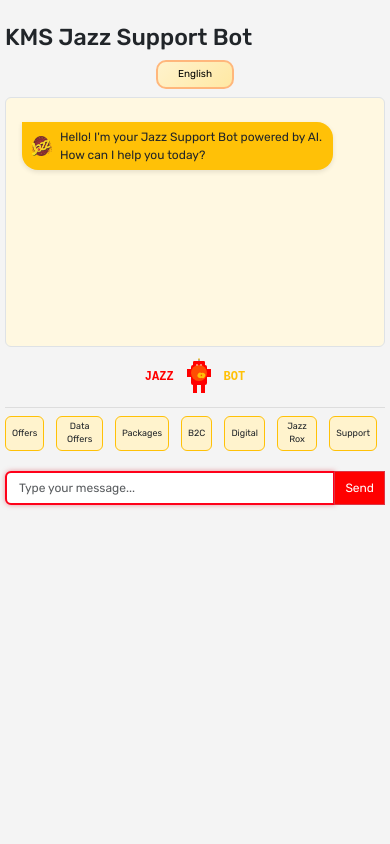
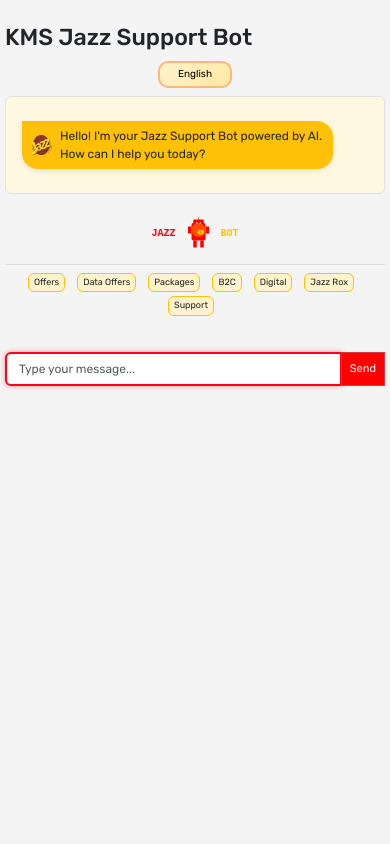
Before and after one commit to hmzza/chatbot-jazz-kms, a Flask app: page / in a window 390 px wide. Run offline with Flask 3, Linux system fonts and the light colour scheme.

Commit message:
modified UI

```diff
--- a/static/chatbot.css
+++ b/static/chatbot.css
@@ -3,33 +3,32 @@
   background-color: #f4f4f4;
   display: flex;
   flex-direction: column;
-  height: 100vh;
+  min-height: 100vh; /* Allow page to grow with content */
   margin: 0;
-  overflow: hidden;
+  /* Removed overflow: hidden to allow window scroll */
 }
 .container {
   flex: 1;
   display: flex;
   flex-direction: column;
-  padding-bottom: 0;
-  max-height: 100%;
   padding: 0 15px; /* Add padding for smaller screens */
 }
 .chat-box {
-  height: 60%; /* Fixed height for chat box */
-  overflow-y: auto;
+  height: 500px; /* Fixed size as requested */
+  overflow-y: auto; /* Ensure chat bubbles are scrollable */
   background: #fff8e1;
   display: flex;
   flex-direction: column;
   padding: 15px;
   border: 2px solid #ffc107;
   border-radius: 10px;
+  margin-bottom: 10px; /* Space before input area */
 }
 .chat-bubble {
   margin: 8px 0;
-  padding: 12px 16px;
+  padding: 12px 16px; /* Original padding */
   border-radius: 16px;
-  max-width: 75%;
+  max-width: 75%; /* Original max-width */
   display: flex;
   align-items: center;
   box-shadow: 0 2px 5px rgba(0,0,0,0.1);
@@ -55,6 +54,7 @@
 #quick-replies {
   display: flex;
   justify-content: center;
+  flex-wrap: wrap; /* Allow buttons to wrap for responsiveness */
   gap: 8px;
   padding: 8px 0;
 }
@@ -62,7 +62,7 @@
   background-color: #fff3cd;
   border-color: #ffc107;
   color: #212529;
-  padding: 5px 10px; /* Smaller padding for buttons */
+  padding: 3px 8px; /* Smaller padding for buttons */
   font-size: 12px; /* Smaller font size */
 }
 #quick-replies button:hover {
@@ -98,14 +98,14 @@
   text-align: center;
 }
 .language-selector .form-select {
-  width: 100px; /* Increased width */
+  width: 100px; /* From your latest CSS */
   border: 2px solid #ffb77c;
   background: linear-gradient(135deg, #fff3cd, #ffe8a3); /* Gradient for aesthetic */
   color: #000000;
-  font-size: 13px; /* Larger font for readability */
-  font-weight:lighter; /* Bolder text */
+  font-size: 13px; /* From your latest CSS */
+  font-weight: lighter; /* From your latest CSS */
   text-align: center; /* Centered text */
-  padding: 6px 10px; /* More spacious padding */
+  padding: 6px 10px; /* From your latest CSS */
   border-radius: 10px; /* Rounded corners */
   transition: all 0.3s ease; /* Smooth transition for hover/focus */
 }
@@ -127,14 +127,15 @@
   display: flex;
   justify-content: center;
   align-items: center;
-  height: 120px;
+  height: 80px; /* Reduced to make smaller and free up space */
   background-color: #f4f4f4;
-  padding: 10px;
-  gap: 10px;
+  padding: 8px; /* Slightly reduced padding */
+  gap: 8px; /* Reduced gap */
+  min-height: 60px; /* Minimum height to prevent collapse */
 }
 .robot-svg {
-  width: 80px;
-  height: 80px;
+  width: 60px; /* Reduced from 80px */
+  height: 60px;
 }
 .robot-thinking .gear {
   animation: rotate 2s linear infinite;
@@ -161,7 +162,7 @@
 .robot-text {
   font-family: 'Courier New', Courier, monospace; /* Robotic font */
   font-weight: bold;
-  font-size: 18px;
+  font-size: 14px; /* Reduced from 18px */
   text-transform: uppercase;
 }
 .robot-jazz {
@@ -172,9 +173,13 @@
 }
 /* Input Area */
 .input-area {
-  padding: 10px 0;
+  padding: 0px 0; /* Reduced padding to save space */
   background-color: transparent; /* Remove white background */
   border-top: 1px solid #ddd;
+  min-height: 60px; /* Minimum height to ensure visibility */
+  display: flex;
+  flex-direction: column;
+  gap: 8px; /* Space between language selector, quick replies, and input */
 }
 
 /* Responsive Adjustments */
@@ -183,12 +188,12 @@
     padding: 0 10px;
   }
   .chat-box {
-    height: 300px; /* Reduce height on smaller screens */
+    height: 70%; /* Fixed size for smaller screens */
     padding: 10px;
   }
   .chat-bubble {
-    padding: 8px 12px;
-    max-width: 85%; /* Allow more width on smaller screens */
+    padding: 8px 12px; /* Original responsive setting */
+    max-width: 85%; /* Original responsive setting */
     font-size: 14px;
   }
   .bot img {
@@ -197,39 +202,40 @@
     margin-right: 6px;
   }
   .robot-area {
-    height: 80px; /* Reduce height */
-    gap: 8px;
-    padding: 5px;
+    height: 60px; /* Further reduced */
+    gap: 6px;
+    padding: 6px;
   }
   .robot-svg {
-    width: 50px; /* Scale down robot */
-    height: 50px;
+    width: 45px; /* Further scaled down */
+    height: 45px;
   }
   .robot-text {
-    font-size: 14px; /* Scale down text */
+    font-size: 12px; /* Further scaled down */
   }
   .language-selector .form-select {
-    width: 160px; /* Adjusted for smaller screens */
-    font-size: 12px; /* Slightly smaller font */
-    padding: 6px 10px; /* Adjusted padding */
+    width: 90px; /* Adjusted for smaller screens */
+    font-size: 12px;
+    padding: 5px 8px;
   }
   #quick-replies {
     gap: 5px;
     padding: 5px 0;
   }
   #quick-replies button {
-    padding: 4px 8px;
+    padding: 3px 6px;
     font-size: 10px;
   }
   .input-area {
     padding: 5px 0;
+    min-height: 50px;
   }
   #user-input {
     font-size: 14px;
   }
   .btn-primary, #stop-btn {
-    padding: 8px 12px;
-    font-size: 14px;
+    padding: 6px 10px;
+    font-size: 12px;
   }
 }
 
@@ -238,12 +244,12 @@
     padding: 0 5px;
   }
   .chat-box {
-    height: 250px; /* Further reduce height */
+    height: 65%; /* Fixed size for small screens */
     padding: 8px;
   }
   .chat-bubble {
-    padding: 6px 10px;
-    max-width: 90%;
+    padding: 6px 10px; /* Original responsive setting */
+    max-width: 90%; /* Original responsive setting */
     font-size: 12px;
   }
   .bot img {
@@ -252,38 +258,39 @@
     margin-right: 5px;
   }
   .robot-area {
-    height: 60px; /* Further reduce height */
+    height: 50px; /* Further reduced */
     gap: 5px;
     padding: 5px;
   }
   .robot-svg {
-    width: 40px; /* Further scale down robot */
-    height: 40px;
+    width: 35px; /* Further scaled down */
+    height: 35px;
   }
   .robot-text {
-    font-size: 12px; /* Further scale down text */
+    font-size: 10px; /* Further scaled down */
   }
   .language-selector .form-select {
-    width: 120px; /* Further adjusted for smaller screens */
-    font-size: 10px; /* Smaller font */
-    padding: 5px 8px; /* Adjusted padding */
+    width: 80px; /* Further adjusted for small screens */
+    font-size: 10px;
+    padding: 4px 6px;
   }
   #quick-replies {
     gap: 4px;
     padding: 4px 0;
   }
   #quick-replies button {
-    padding: 3px 6px;
+    padding: 2px 5px;
     font-size: 9px;
   }
   .input-area {
     padding: 4px 0;
+    min-height: 45px;
   }
   #user-input {
     font-size: 12px;
   }
   .btn-primary, #stop-btn {
-    padding: 6px 10px;
-    font-size: 12px;
+    padding: 5px 8px;
+    font-size: 11px;
   }
 }
```
Also changed, not shown: 1 other file.
